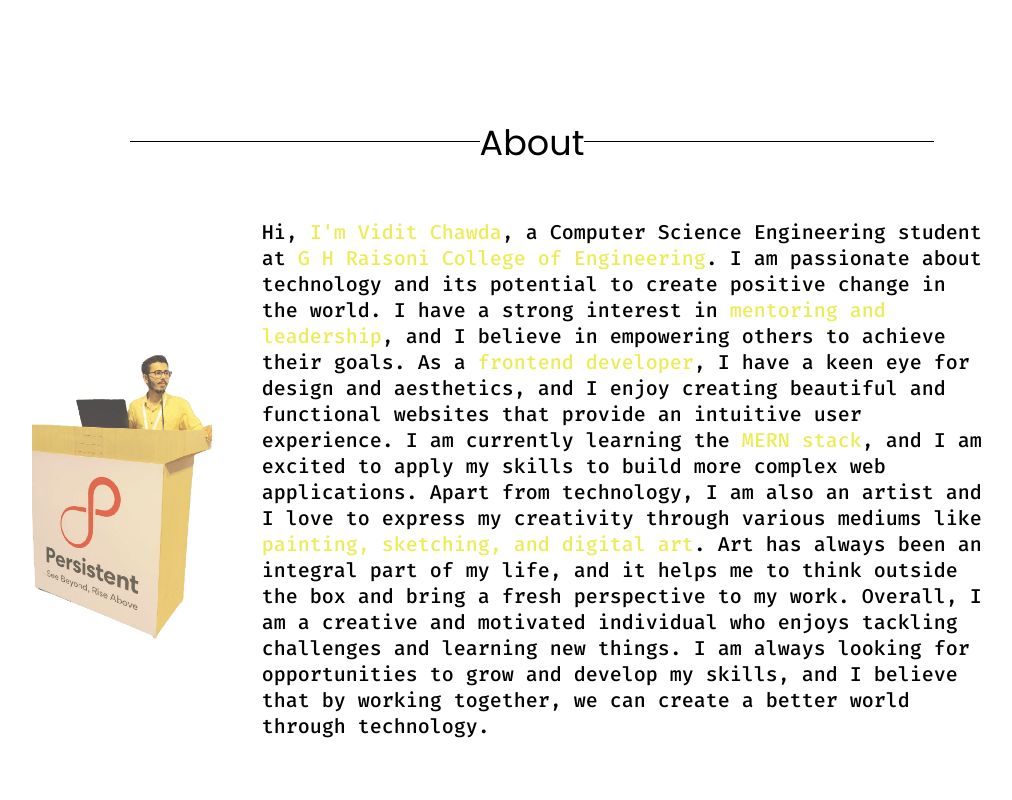
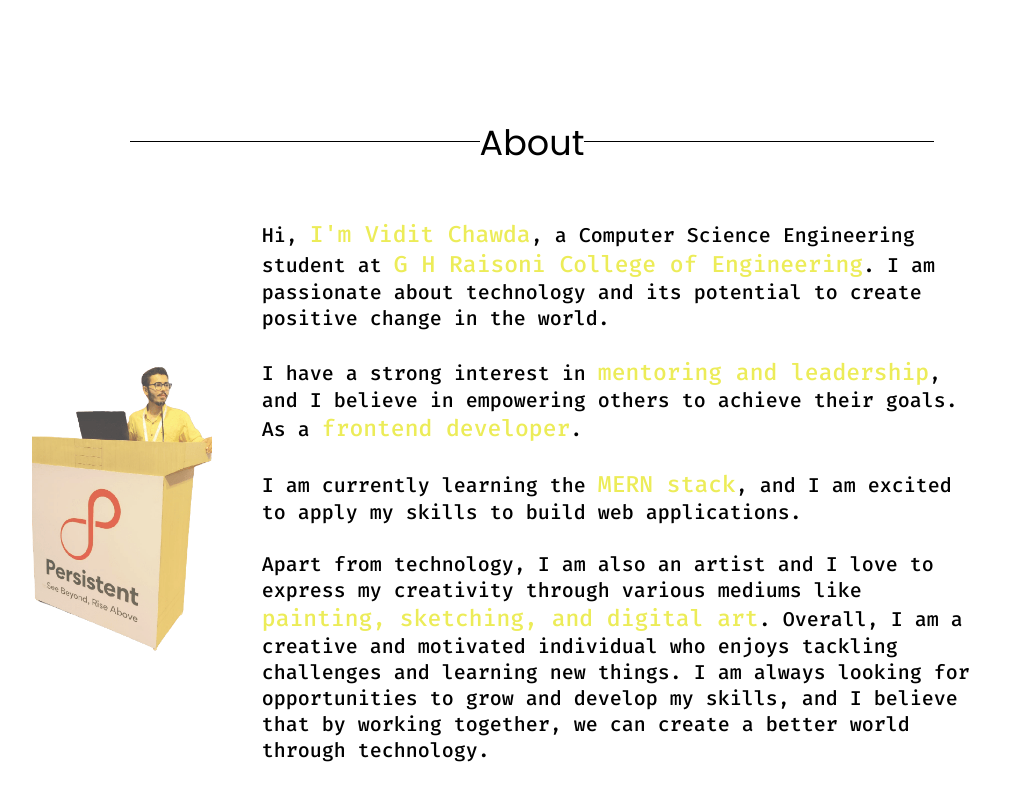
Before and after one commit to ViditChawda/portfolio-final-, a Next.js app: page / in a window 1280 px wide. Shown: the part 734-1534 px from the top of the page, without its empty margins (108-1120 px from the left). Built offline with nearby package versions, Linux system fonts and the light colour scheme.

Commit message:
space in the content

```diff
--- a/src/containers/About.jsx
+++ b/src/containers/About.jsx
@@ -10,11 +10,11 @@ const About = () => {
       <Heading title="About" />
       <div className={styles.aboutWrapper}>
         <Image className={styles.aboutImage} src={myImg} alt="" />
-        <p className={styles.aboutContent}>Hi, <span>I'm Vidit Chawda</span>, a Computer Science Engineering student at <span>G H Raisoni College of Engineering</span>. I am passionate about technology and its potential to create positive change in the world. I have a strong interest in <span>mentoring and leadership</span>, and I believe in empowering others to achieve their goals.
+        <p className={styles.aboutContent}>Hi, <span>I'm Vidit Chawda</span>, a Computer Science Engineering student at <span>G H Raisoni College of Engineering</span>. I am passionate about technology and its potential to create positive change in the world. <br /> <br/> I have a strong interest in <span>mentoring and leadership</span>, and I believe in empowering others to achieve their goals.
 
-          As a <span>frontend developer</span>, I have a keen eye for design and aesthetics, and I enjoy creating beautiful and functional websites that provide an intuitive user experience. I am currently learning the <span>MERN stack</span>, and I am excited to apply my skills to build more complex web applications.
+          As a <span>frontend developer</span>. <br /> <br /> I am currently learning the <span>MERN stack</span>, and I am excited to apply my skills to build web applications. <br /> <br />
 
-          Apart from technology, I am also an artist and I love to express my creativity through various mediums like <span>painting, sketching, and digital art</span>. Art has always been an integral part of my life, and it helps me to think outside the box and bring a fresh perspective to my work.
+          Apart from technology, I am also an artist and I love to express my creativity through various mediums like <span>painting, sketching, and digital art</span>.
 
           Overall, I am a creative and motivated individual who enjoys tackling challenges and learning new things. I am always looking for opportunities to grow and develop my skills, and I believe that by working together, we can create a better world through technology.</p>
       </div>
--- a/src/styles/containers/About.module.scss
+++ b/src/styles/containers/About.module.scss
@@ -24,6 +24,7 @@
             padding: 50px;
 
             span {
+                font-size: 23px;
                 color: rgb(236, 236, 88);
             }
         }
@@ -45,7 +46,11 @@
 
             .aboutContent {}
 
-            .aboutImage {}
+            .aboutImage {
+                height: 400px;
+                width: 350px;
+                padding: 20px;
+            }
         }
     }
 }
@@ -59,7 +64,7 @@
             .aboutContent {}
 
             .aboutImage {
-                height: 350px;
+                height: 420px;
                 width: 300px;
                 padding: 20px;
             }
```
